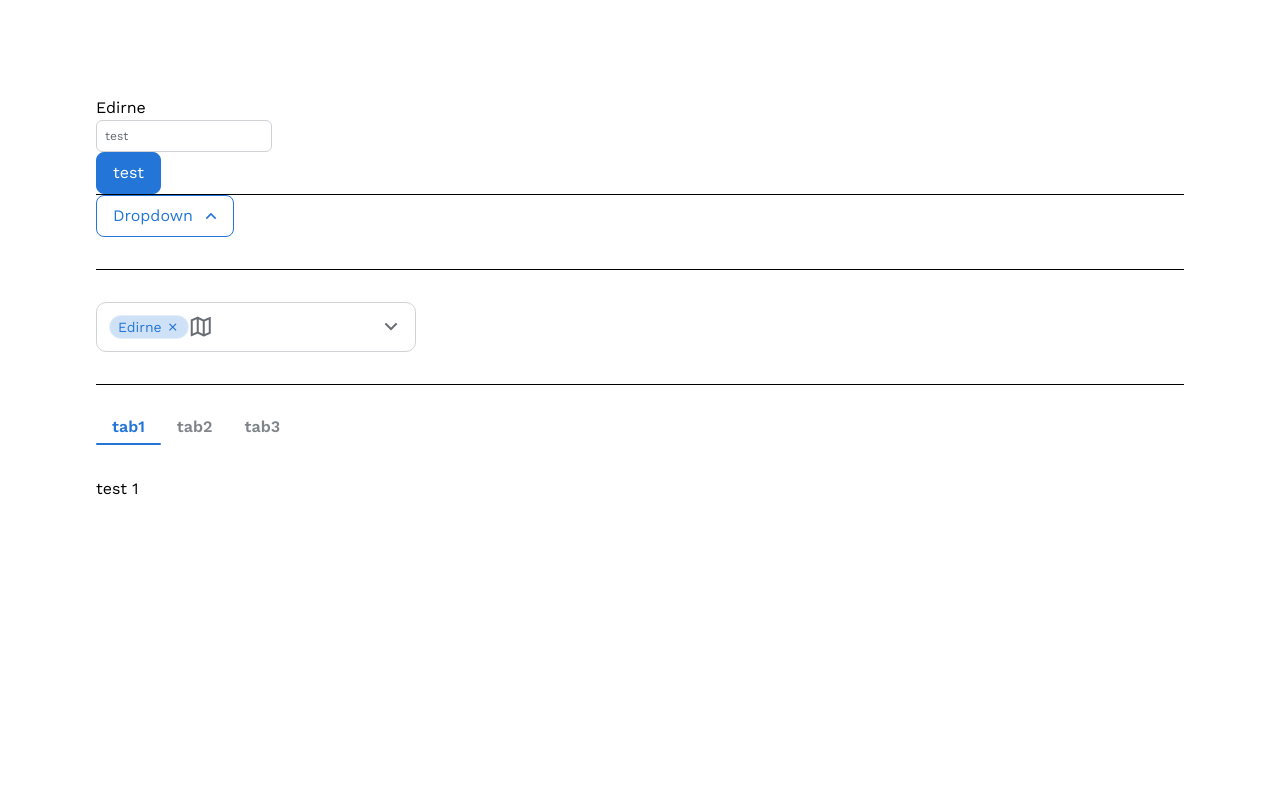
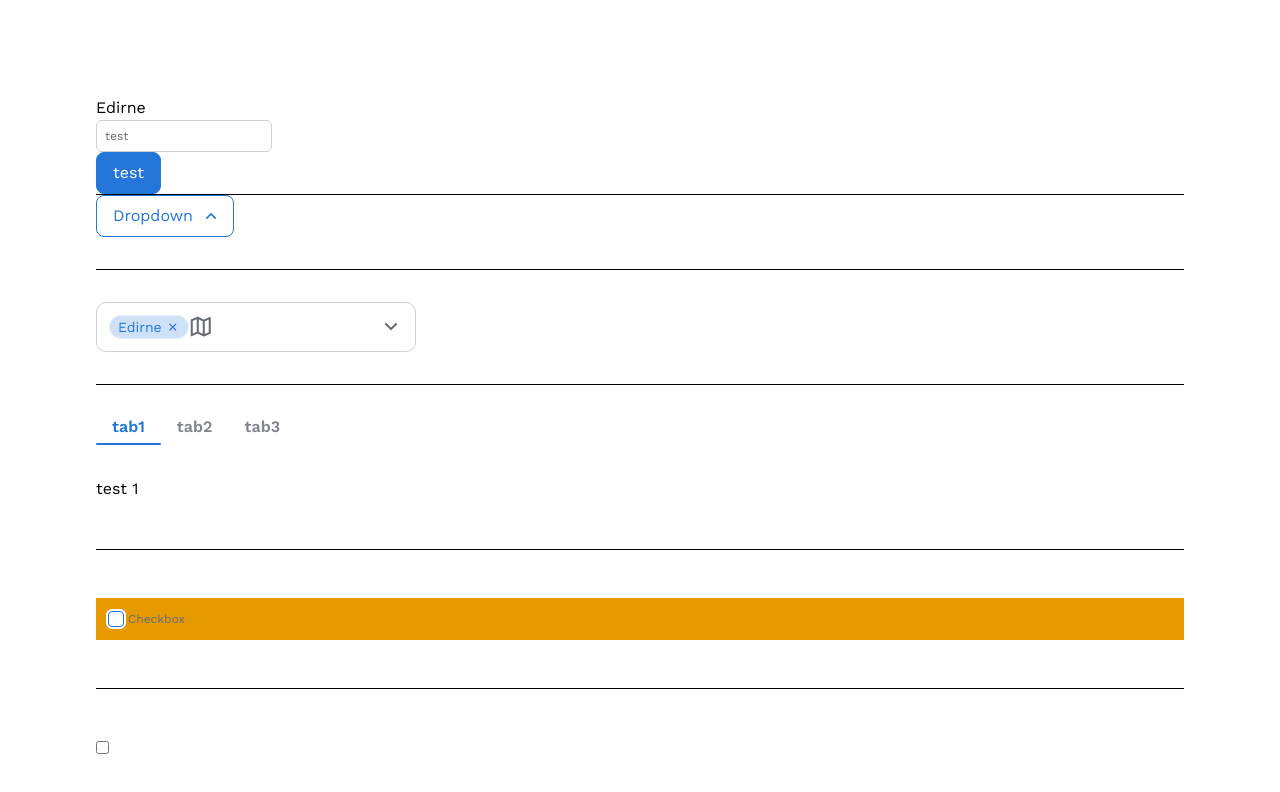
Before and after one commit to LUI-UI/lui-vue-old, a Vue app: page / in a window 1280 px wide. Shown: the top 792 px of the page. Built offline with nearby package versions, Linux system fonts and the light colour scheme; what tailwind-safelist-generator would draw is missing.

Commit message:
feat: create checkbox component

```diff
--- a/src/App.vue
+++ b/src/App.vue
@@ -6,9 +6,10 @@ import DItem from './components/Dropdown/LuiDropdownItem.vue'
 import LuiSelect from './components/Select/LuiSelect.vue'
 import LuiTabs from './components/Tabs/LuiTabs.vue'
 import LuiTab from './components/Tabs/LuiTab.vue'
+import LuiCheckbox from './components/Checkbox/LuiCheckbox.vue'
 
 export default {
-  components: { LuiInput, LuiButton, Dropdown, DItem, LuiSelect, LuiTabs, LuiTab },
+  components: { LuiInput, LuiButton, Dropdown, DItem, LuiSelect, LuiTabs, LuiTab, LuiCheckbox },
   data() {
     return {
       form: 'test',
@@ -89,5 +90,11 @@ export default {
         test 3
       </lui-tab>
     </lui-tabs>
+    <hr class="my-12">
+    <div class="p-3 bg-warning">
+      <lui-checkbox />
+    </div>
+    <hr class="my-12">
+    <input type="checkbox">
   </div>
 </template>
--- /dev/null
+++ b/src/components/Checkbox/LuiCheckbox.vue
@@ -0,0 +1,126 @@
+<template>
+  <input
+    id="check_1"
+    type="checkbox"
+    name="Checkbox"
+    :class="computedClasses.input"
+  >
+  <label
+    for="check_1"
+    :class="computedClasses.label"
+  > Checkbox </label>
+</template>
+<script>
+import { computed } from 'vue'
+import { generateClasses } from '../../mixins/methods'
+export default {
+  setup() {
+    //variant?, size, focusState?, checkbox? ,a11n
+    const computedClasses = computed(() => {
+      const classes = {
+        input: {
+          position: 'absolute',
+          overflow: 'overflow-hidden',
+          // want to hide input without display-none
+          opactity: 'opacity-0',
+          // peer for tailwind: to catch checked from siblings.
+          peer: 'peer',
+        },
+        label: {
+          display: 'flex items-center',
+          position: 'relative',
+          // before:
+            // "before:content-[''] before:relative before:inline-block before:mr-1 before:w-4 before:h-4 before:ring-2 before:ring-white before:border before:bg-white before:border-primary before:rounded-xs peer-checked:before:bg-primary peer-checked:before:border-white peer-checked:before:ring-primary",
+          fontSize: 'text-xs',
+          lineHeight: 'leading-4.5',
+          color: 'text-secondary-600',
+          cursor: 'cursor-pointer',
+        },
+        labelBefore: {
+          content: "before:content-['']",
+          position: 'before:relative',
+          display: 'before:inline-block',
+          marginRight: 'before:mr-1',
+          width: 'before:w-4',
+          height: 'before:h-4',
+          ringWidth: 'before:ring-2',
+          ringColor: 'before:ring-white peer-checked:before:ring-primary',
+          borderWidth: 'before:border',
+          bordercolor: 'before:border-primary peer-checked:before:border-white',
+          borderRadius: 'before:rounded-xs',
+          backgroundColor: 'before:bg-white peer-checked:before:bg-primary',
+        }
+      }
+      return {
+        input: generateClasses([{ ...classes.input }]),
+        label: generateClasses([{ ...classes.label },{...classes.labelBefore}]),
+      }
+    })
+    return { computedClasses }
+  },
+}
+</script>
+
+<style scoped>
+/* input[type='checkbox']:checked + label::after{
+  content: "\eb7b";
+} */
+/* HIDE INPUT */
+/* input[type='checkbox'] {
+  position: absolute !important;
+  height: 1px;
+  width: 1px;
+  overflow: hidden;
+  clip: rect(1px 1px 1px 1px);
+  clip: rect(1px, 1px, 1px, 1px);
+} */
+
+/* input[type='checkbox'] + label {
+  display: block;
+  position: relative;
+  padding: 0 1.5rem;
+} */
+
+/* input[type='checkbox'] + label::before {
+  content: '';
+  position: relative;
+  display: inline-block;
+  margin-right: 1px;
+  width: 20px;
+  height: 20px;
+  background: white;
+  border: 1px solid salmon;
+} */
+
+/* input[type='checkbox']:checked + label::before {
+  background: #5ac5c9;
+}
+
+input[type='checkbox']:checked + label::after {
+
+  content: '';
+  position: absolute;
+  top: 5px;
+  left: 5px;
+  border-left: 2px solid black;
+  border-bottom: 2px solid black;
+  height: 6px;
+  width: 13px;
+  transform: rotate(-45deg);
+}
+
+
+input[type='checkbox']:focus + label::before {
+  outline: #5d9dd5 solid 1px;
+  box-shadow: 0 0px 8px #5e9ed6;
+}
+
+
+input[type='checkbox']:disabled + label {
+  color: #575757;
+}
+
+input[type='checkbox']:disabled + label::before {
+  background: #ddd;
+} */
+</style>
```
